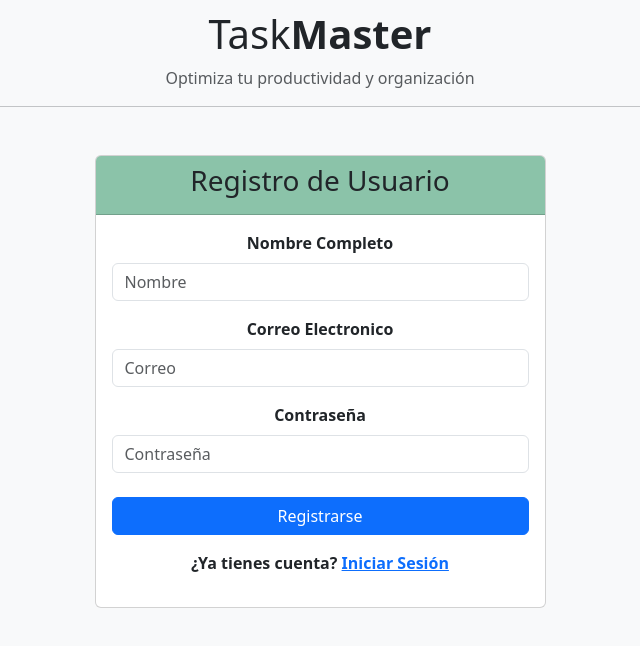
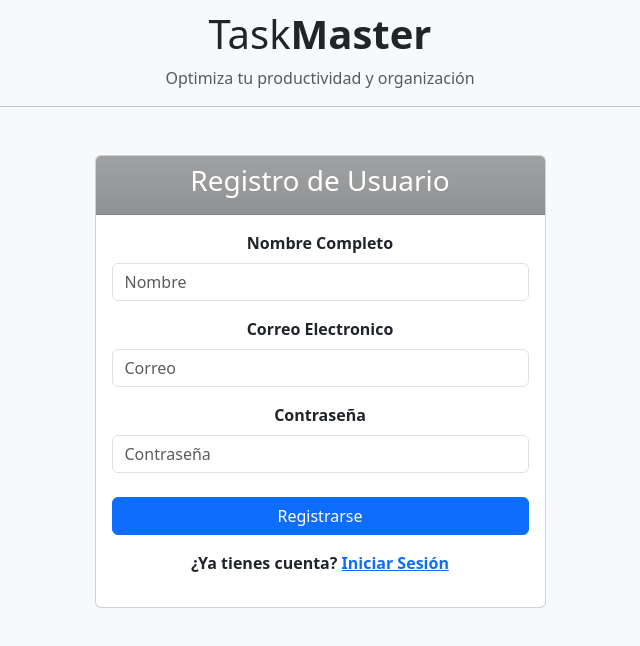
Before and after one commit to EstebanReyes24/taskmaster, a plain HTML site: page registro.html in a window 1280 px wide. Shown: the whole page, without its empty margins (320-960 px from the left). Drawn offline with nearby package versions, Linux system fonts and the light colour scheme.

Commit message:
Update registro.html

```diff
--- a/registro.html
+++ b/registro.html
@@ -29,7 +29,8 @@
         <div class="row justify-content-center">
             <div class="col-md-5">
                 <div class="card">
-                    <div class="card-header text-center bg-success p-2" style="--bs-bg-opacity: .5;">
+                    <div class="card-header text-center text-bg-primary bg-dark bg-gradient fw-bold"
+                        style="--bs-bg-opacity: .5;">
                         <h3>Registro de Usuario</h3>
                     </div>
                     <div class="card-body">
```
